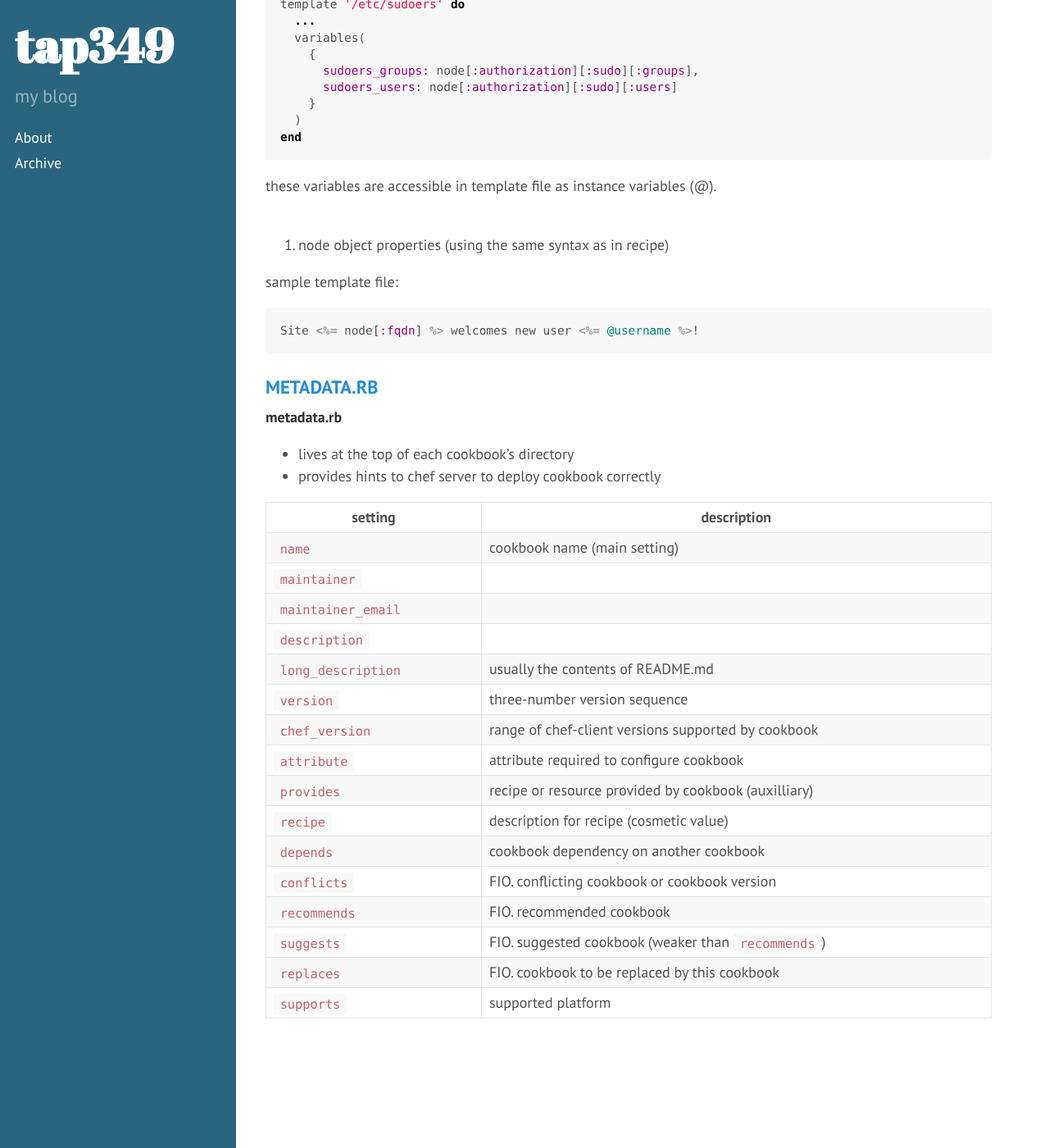
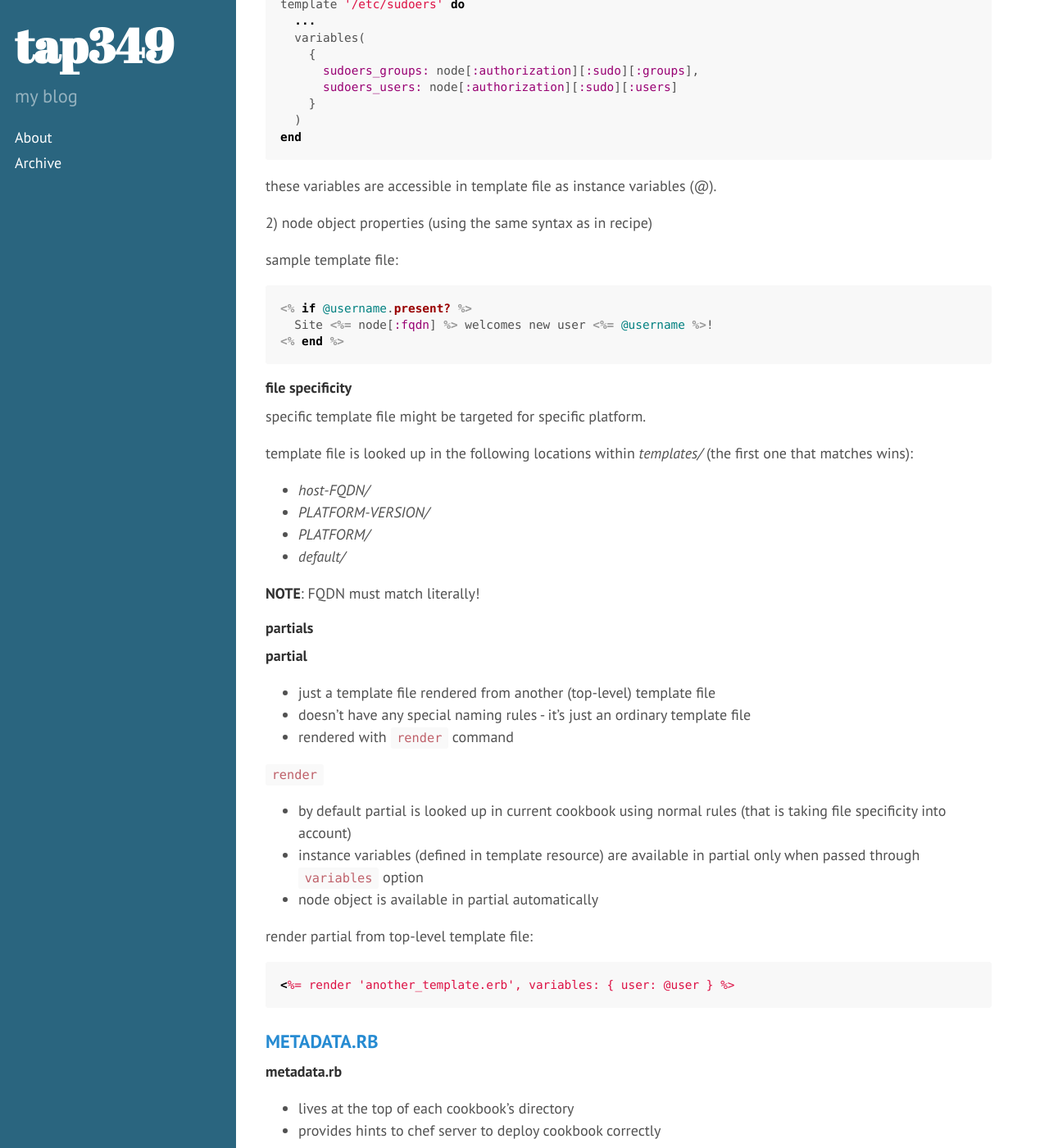
Before and after one commit to tap349/tap349.github.io, a Jekyll site: the page built from _posts/2015-01-06-notes-about-chef.md, in a window 1280 px wide and 1400 px high, scrolled down 12309 px. Shown: the whole window at 82% size. Built offline with Jekyll 4.4.1, drawn with Linux system fonts in a browser that asks for light colours; Markdown is read by kramdown in place of the engine named in the settings; some of the changed text lies outside the part shown.

Commit message:
update 2016-01-14_02:40:28

````diff
--- a/_posts/2015-01-06-notes-about-chef.md
+++ b/_posts/2015-01-06-notes-about-chef.md
@@ -517,7 +517,7 @@ ERB basics:
 
 #### variables inside template file
 
-1. defined in `template` resource's `variables` parameter:
+1) defined in `template` resource's `variables` parameter:
 
 ```ruby
 template '/etc/sudoers' do
@@ -532,13 +532,51 @@ end
 ```
 
 these variables are accessible in template file as instance variables (@).
-<br><br>
-2. node object properties (using the same syntax as in recipe)
+
+2) node object properties (using the same syntax as in recipe)
 
 sample template file:
 
 ```erb
-Site <%= node[:fqdn] %> welcomes new user <%= @username %>!
+<% if @username.present? %>
+  Site <%= node[:fqdn] %> welcomes new user <%= @username %>!
+<% end %>
+```
+
+#### file specificity
+
+specific template file might be targeted for specific platform.
+
+template file is looked up in the following locations within _templates/_
+(the first one that matches wins):
+
+- _host-FQDN/_
+- _PLATFORM-VERSION/_
+- _PLATFORM/_
+- _default/_
+
+**NOTE**: FQDN must match literally!
+
+#### partials
+
+**partial**
+
+- just a template file rendered from another (top-level) template file
+- doesn't have any special naming rules - it's just an ordinary template file
+- rendered with `render` command
+
+`render`
+
+- by default partial is looked up in current cookbook using normal rules
+  (that is taking file specificity into account)
+- instance variables (defined in template resource) are available in partial
+  only when passed through `variables` option
+- node object is available in partial automatically
+
+render partial from top-level template file:
+
+```ruby
+<%= render 'another_template.erb', variables: { user: @user } %>
 ```
 
 ### [METADATA.RB](https://docs.chef.io/cookbook_repo.html)
````
Also changed, not shown: other parts of _posts/2015-01-06-notes-about-chef.md (+2 -2 lines).
